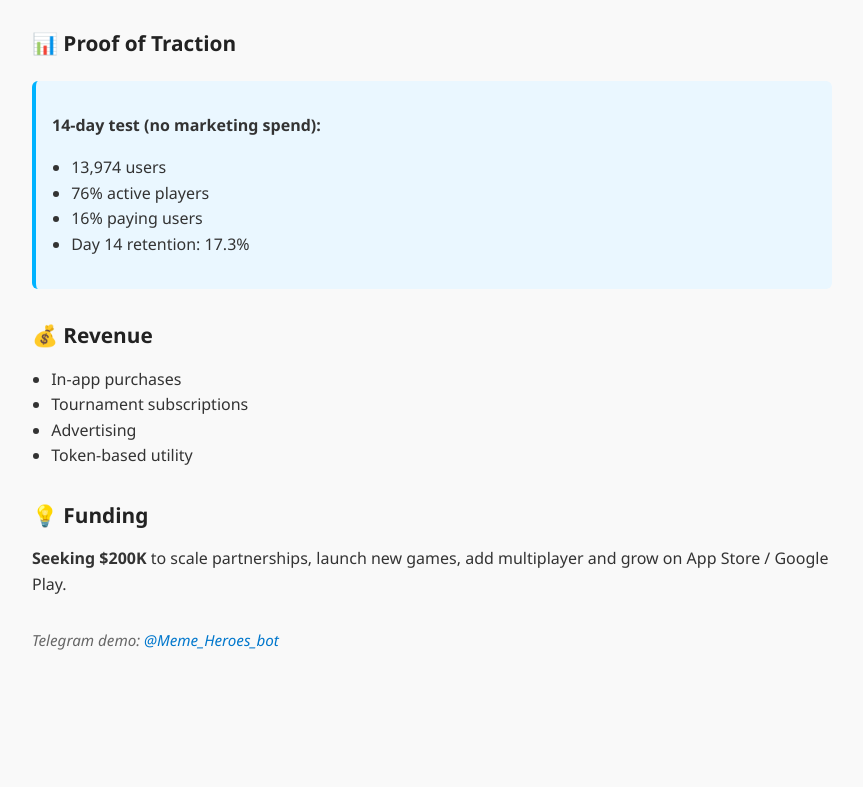
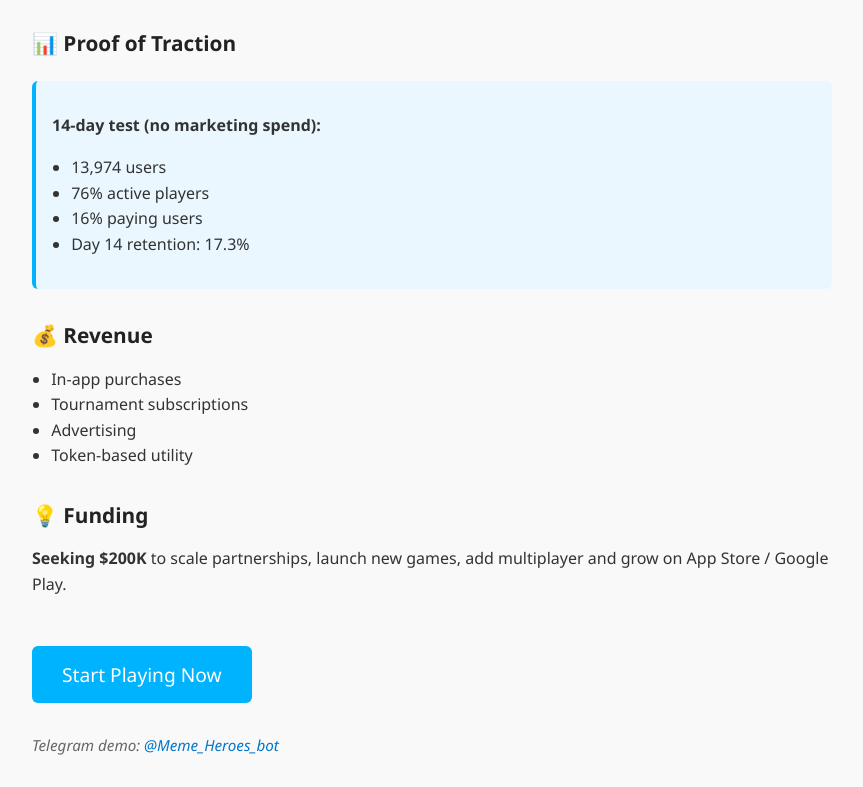
Before and after one commit to VikKinKite/Meme-Heroes-Pitch, a plain HTML site: page index.html in a window 1280 px wide. Shown: the part 407-1194 px from the top of the page, without its empty margins (208-1071 px from the left). Before the commit the page ends 1089 px from the top, so only its background shows below. Drawn offline with Linux system fonts and the light colour scheme.

Commit message:
index.html

```diff
--- a/index.html
+++ b/index.html
@@ -11,6 +11,7 @@
       color: #333;
       margin: 0;
       padding: 0;
+      overflow-x: hidden;
     }
 
     .container {
@@ -22,21 +23,27 @@
     h1, h2 {
       color: #222;
       margin-top: 1.5rem;
+      opacity: 0;
+      animation: fadeIn 1s forwards;
     }
 
     h1 {
       font-size: 2rem;
       margin-bottom: 0.5rem;
+      animation-delay: 0.3s;
     }
 
     h2 {
       font-size: 1.3rem;
       margin-top: 2rem;
+      animation-delay: 0.6s;
     }
 
     p, ul {
       font-size: 1rem;
       line-height: 1.6;
+      opacity: 0;
+      animation: fadeIn 1s forwards;
     }
 
     .highlight {
@@ -45,10 +52,31 @@
       border-left: 4px solid #00b3ff;
       margin: 1.5rem 0;
       border-radius: 6px;
+      opacity: 0;
+      animation: fadeIn 1s forwards;
+      animation-delay: 1s;
     }
 
     ul {
       padding-left: 1.2rem;
+    }
+
+    .cta-btn {
+      display: inline-block;
+      background-color: #00b3ff;
+      color: white;
+      padding: 15px 30px;
+      font-size: 1.2rem;
+      text-align: center;
+      text-decoration: none;
+      border-radius: 6px;
+      margin-top: 2rem;
+      transition: transform 0.3s ease, background-color 0.3s ease;
+    }
+
+    .cta-btn:hover {
+      background-color: #0088cc;
+      transform: translateY(-5px);
     }
 
     .footer {
@@ -78,6 +106,15 @@
 
       .container {
         padding: 1.5rem 1rem;
+      }
+    }
+
+    @keyframes fadeIn {
+      from {
+        opacity: 0;
+      }
+      to {
+        opacity: 1;
       }
     }
   </style>
@@ -119,6 +156,8 @@
     <h2>💡 Funding</h2>
     <p><strong>Seeking $200K</strong> to scale partnerships, launch new games, add multiplayer and grow on App Store / Google Play.</p>
 
+    <a href="https://t.me/Meme_Heroes_bot" class="cta-btn">Start Playing Now</a>
+
     <div class="footer">
       Telegram demo: <a href="https://t.me/Meme_Heroes_bot">@Meme_Heroes_bot</a>
     </div>
```
